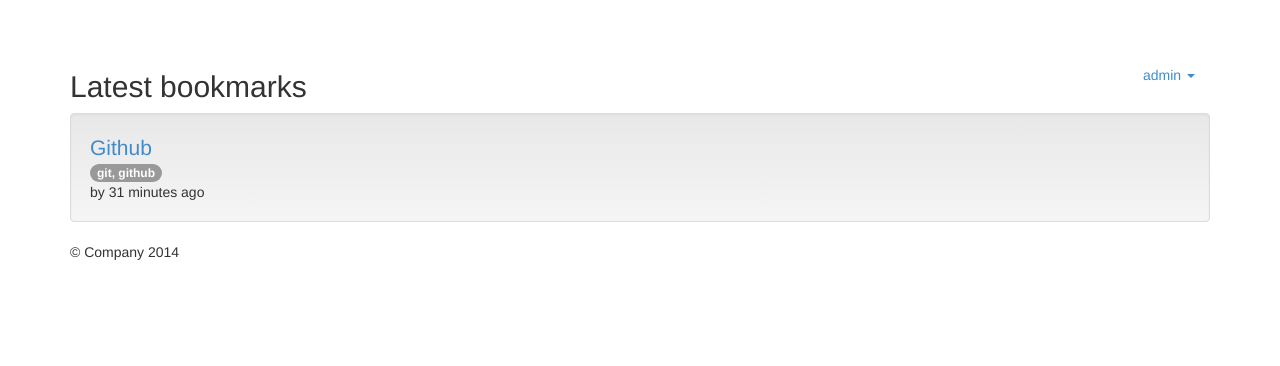
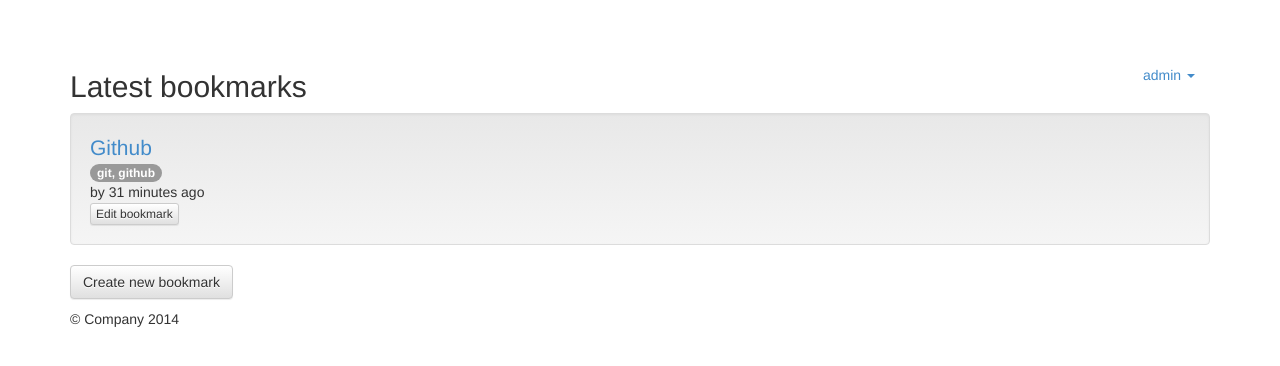
Before and after one commit to cicekhayri/django-marcador, a Django app: page / in a window 1280 px wide. Shown: the top 366 px of the page. Run offline with Django 3.2, Linux system fonts and the light colour scheme; a user stored in the database is signed in; data comes from the database, SQL or seed files in the repository; parts of the project's set-up code (start-up, migrations or seed data) failed here and were passed over; some libraries are stand-ins or nearby versions.

Commit message:
edit if user logged in

```diff
--- a/marcador/templates/marcador/bookmark.html
+++ b/marcador/templates/marcador/bookmark.html
@@ -15,3 +15,7 @@
 <br>by <a href="{% url 'marcador_bookmark_user' bookmark.owner.username %}">
   {{ bookmark.onwer.username }}</a>
 {{ bookmark.date_created|timesince }} ago
+{% if bookmark.owner == user %}
+  <br><a class="btn btn-default btn-xs"
+    href="{% url "marcador_bookmark_edit" bookmark.pk %}">Edit bookmark</a>
+{% endif %}
--- a/marcador/templates/marcador/bookmark_list.html
+++ b/marcador/templates/marcador/bookmark_list.html
@@ -14,4 +14,8 @@
   <li>No bookmarks. :(</li>
   {% endfor %}
 </ul>
+{% if user.is_authenticated %}
+<p><a class="btn btn-default" href="{% url "marcador_bookmark_create" %}">
+  Create new bookmark</a></p>
+{% endif %}
 {% endblock %}
```
